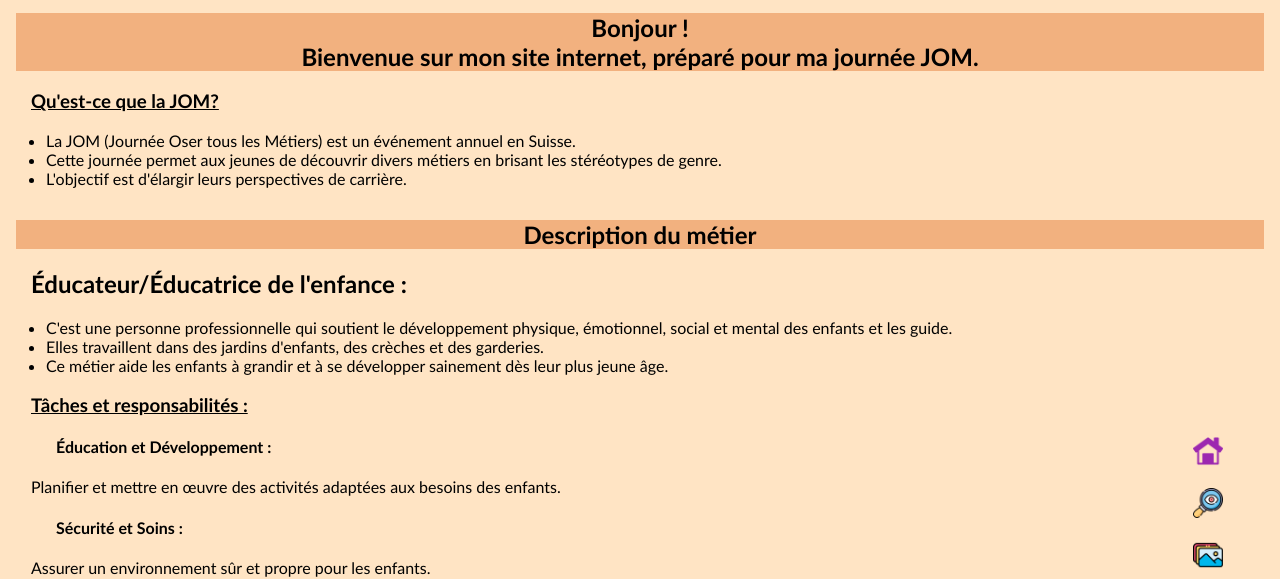
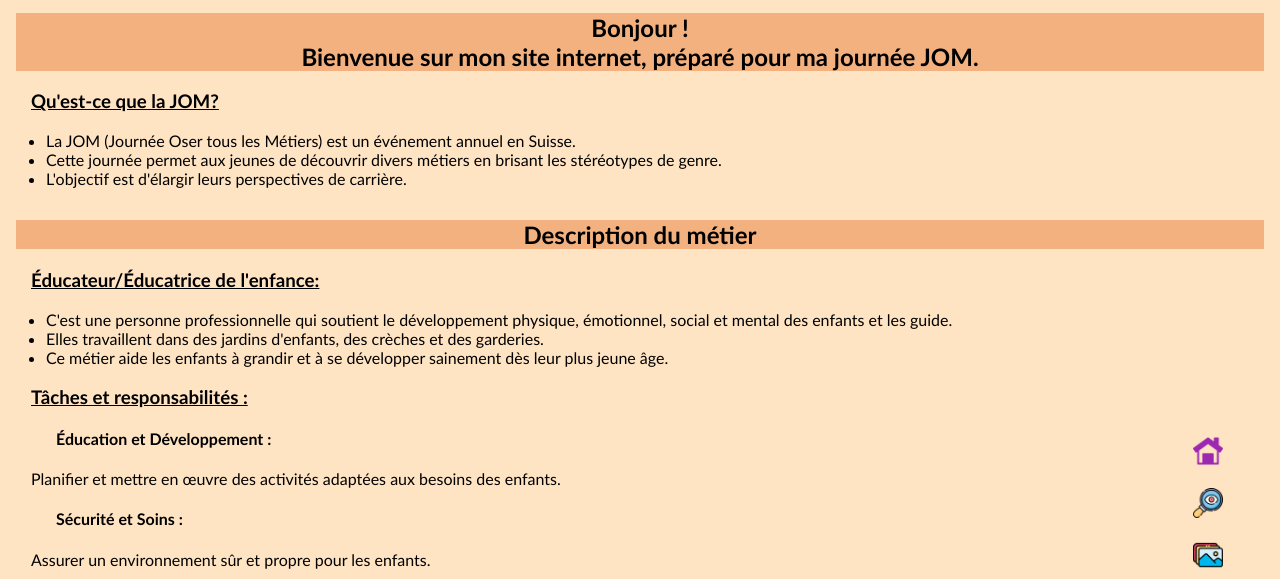
Before and after one commit to ehaberdar/la_journ-e_JOM_de_Berrin, a plain HTML site: page index.html in a window 1280 px wide. Shown: the part 175-754 px from the top of the page. Drawn offline with Linux system fonts and the light colour scheme.

Commit message:
Update index.html

```diff
--- a/index.html
+++ b/index.html
@@ -64,7 +64,7 @@
 
       <section id="about">
         <h1>Description du métier</h1>
-        <h2>Éducateur/Éducatrice de l'enfance :</h2>
+        <h3>Éducateur/Éducatrice de l'enfance:</h3>
         <ul class="custom-list2">
           <li>
             C'est une personne professionnelle qui soutient le développement
```
